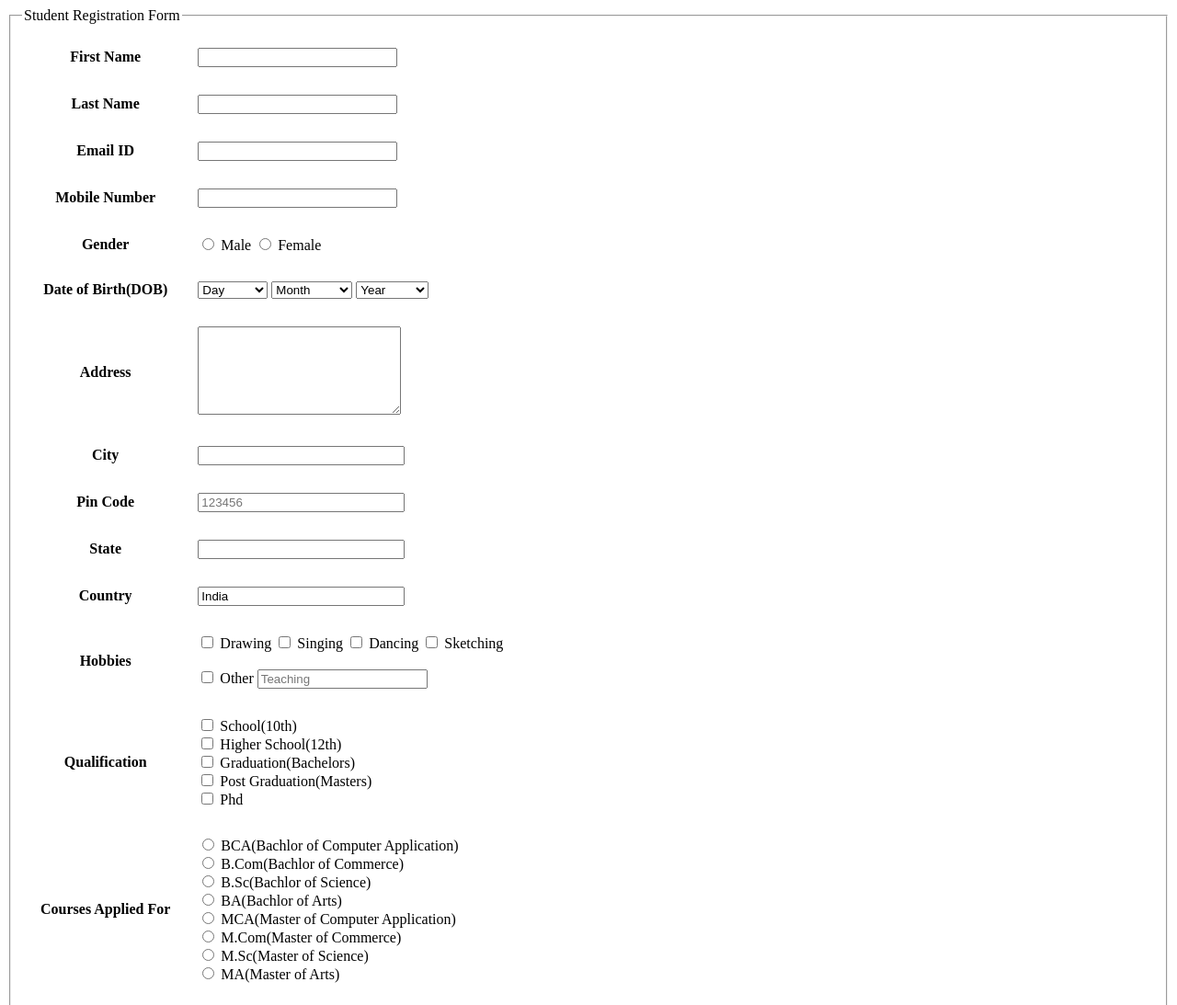
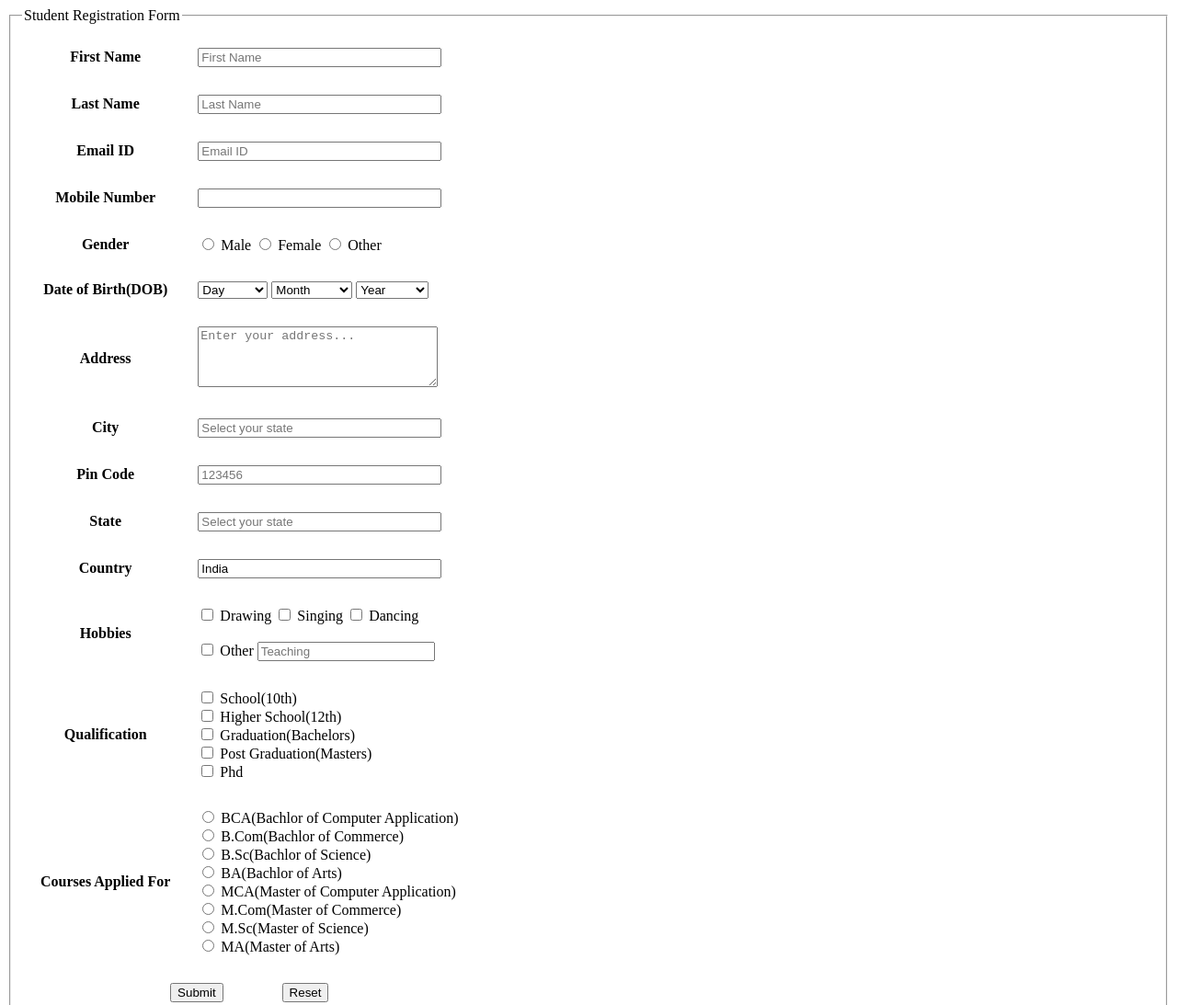
Before and after one commit to Pro-Abhi/HTML-Projects, a plain HTML site: page Registration_Form/index.html in a window 1280 px wide. Shown: the top 1093 px of the page at 92% size. Drawn offline with Linux system fonts and the light colour scheme.

Commit message:
Registration Form

```diff
--- a/Registration_Form/index.html
+++ b/Registration_Form/index.html
@@ -18,7 +18,7 @@
             <label for="firstName">First Name </label>
           </th>
           <td>
-            <input type="text" name="firstName" id="firstName" size="24" required>
+            <input type="text" name="firstName" id="firstName" size="30" placeholder="First Name" required>
           </td>
         </tr>
         <!-- Last Name -->
@@ -27,7 +27,7 @@
             <label for="lastName">Last Name </label>
           </th>
           <td>
-            <input type="text" name="lastName" id="lastName" size="24" Required>
+            <input type="text" name="lastName" id="lastName" size="30" placeholder="Last Name" Required>
           </td>
         </tr>
         <!-- Email -->
@@ -36,7 +36,7 @@
             <label for="email">Email ID </label>
           </th>
           <td>
-            <input type="email" name="email" id="email" size="24" required>
+            <input type="email" name="email" id="email" size="30" placeholder="Email ID" required>
           </td>
         </tr>
         <!-- Mobile Number -->
@@ -45,7 +45,7 @@
             <label for="mobileNumber">Mobile Number</label>
           </th>
           <td>
-            <input type="tel" name="mobileNumber" id="mobileNumber" maxlength="10" size="24">
+            <input type="tel" name="mobileNumber" id="mobileNumber" maxlength="10" size="30">
           </td>
         </tr>
         <!-- Gender -->
@@ -56,6 +56,7 @@
           <td>
             <input type="radio" name="gender" id="male"> <label for="male">Male</label>
             <input type="radio" name="gender" id="female"> <label for="female">Female</label>
+            <input type="radio" name="gender" id="other"> <label for="other">Other</label>
           </td>
         </tr>
         <!-- Date of Birth -->
@@ -146,7 +147,7 @@
             <label for="address">Address</label>
           </th>
           <td>
-            <textarea name="address" id="address" cols="25" rows="6"></textarea>
+            <textarea name="address" id="address" cols="30" rows="4" placeholder="Enter your address..."></textarea>
           </td>
         </tr>
         <!-- City -->
@@ -155,7 +156,7 @@
             <label for="city">City</label>
           </th>
           <td>
-            <input list="cities" id="city" name="city" size="25">
+            <input list="cities" id="city" name="city" size="30" placeholder="Select your state">
             <datalist id="cities">
               <option value="Mumbai"></option>
               <option value="Delhi"></option>
@@ -187,7 +188,7 @@
             <label for="pinCode">Pin Code</label>
           </th>
           <td>
-            <input type="tel" name="pinCode" id="pinCode" maxlength="6" size="25" placeholder="123456">
+            <input type="tel" name="pinCode" id="pinCode" maxlength="6" size="30" placeholder="123456">
           </td>
         </tr>
         <!-- State -->
@@ -196,7 +197,7 @@
             <label for="state">State</label>
           </th>
           <td>
-            <input list="states" id="state" name="state" size="25">
+            <input list="states" id="state" name="state" size="30" placeholder="Select your state">
             <datalist id="states">
               <option value="Andhra Pradesh"></option>
               <option value="Assam"></option>
@@ -228,7 +229,7 @@
             <label for="country">Country</label>
           </th>
           <td>
-            <input type="text" name="country" id="country" value="India" size="25" readonly>
+            <input type="text" name="country" id="country" value="India" size="30" readonly>
           </td>
         </tr>
         <!-- Hobbies -->
@@ -240,10 +241,9 @@
             <input type="checkbox" name="hobby" id="drawing"> <label for="drawing">Drawing</label>
             <input type="checkbox" name="hobby" id="singing"> <label for="singing">Singing</label>
             <input type="checkbox" name="hobby" id="dancing"> <label for="dancing">Dancing</label>
-            <input type="checkbox" name="hobby" id="sketching"> <label for="sketching">Sketching</label>
             <br><br>
             <input type="checkbox" name="hobby" id="other"> <label for="other">Other</label>
-            <input type="text" name="hobby" id="hobby" placeholder="Teaching">
+            <input type="text" name="hobby" id="hobby" size="21" placeholder="Teaching">
           </td>
         </tr>
         <!-- Qualification -->
```
Also changed, not shown: Registration_Form/output.png (added), 1 other file.
